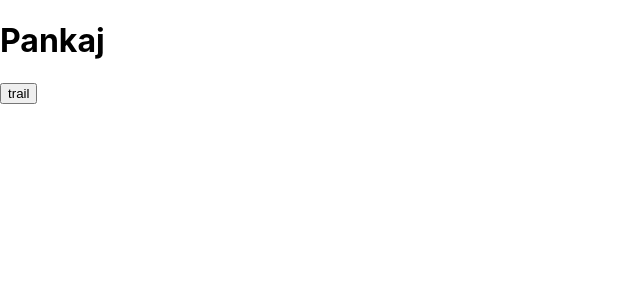
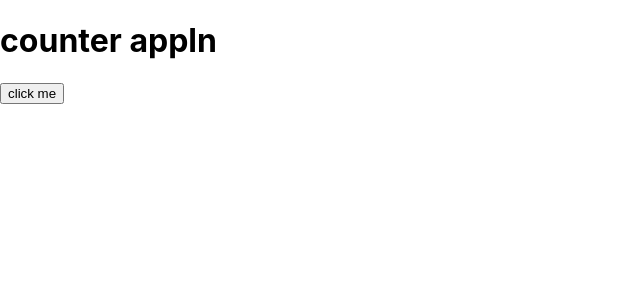
Before and after one commit to Pankaj-Jogale/my-react-app, a React (Create React App) app: page / in a window 1280 px wide. Shown: the top 300 px of the page, without its empty margins (0-640 px from the left). Built offline with nearby package versions, Linux system fonts and the light colour scheme.

Commit message:
btn-click-response-check-using-member-function

```diff
--- a/src/App.js
+++ b/src/App.js
@@ -1,11 +1,16 @@
 function App() {
-  let username = "Pankaj"; //doing interpolation at tag lvl
-  let btvalue = "trail"; //doing interpolation at attribute lvl
+  //data member ex
+  let project = "counter appln";
+  let btnvalue = "click me";
 
+  //member funtion ex
+  let clickme = () => {
+    alert();
+  };
   return (
     <div>
-      <h1>{username}</h1>
-      <input type="button" value={btvalue} />
+      <h1>{project}</h1>
+      <input type="button" value={btnvalue} onClick={clickme} />
     </div>
   );
 }
```
